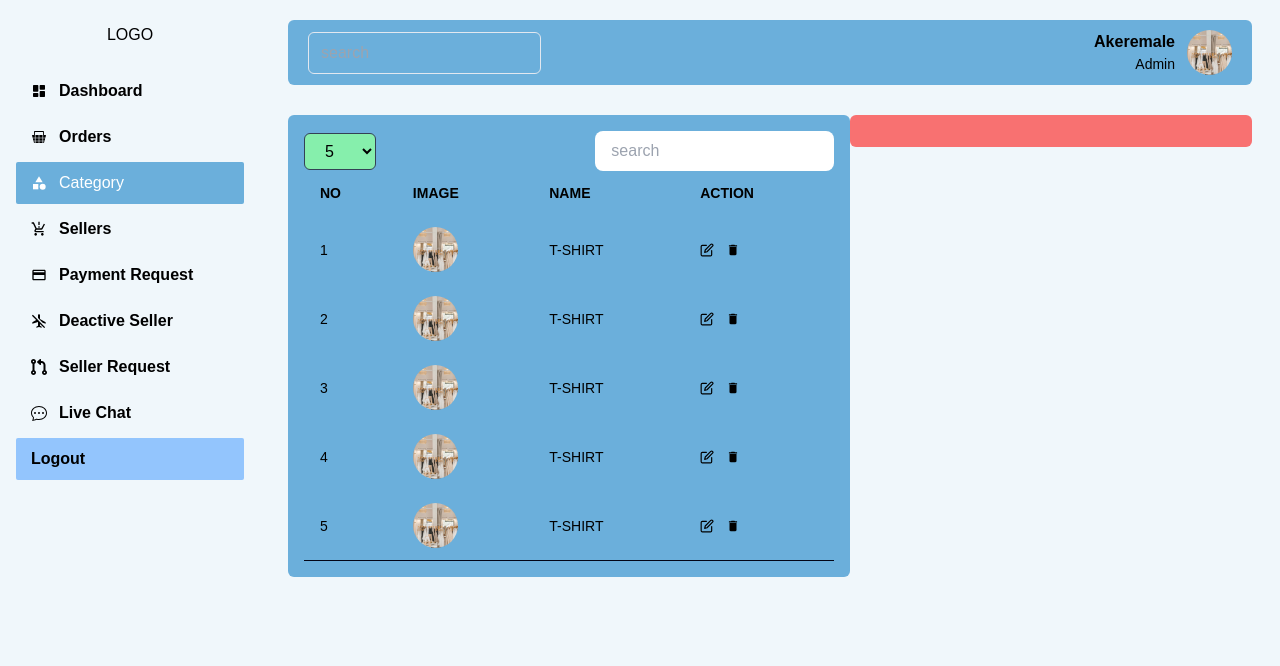
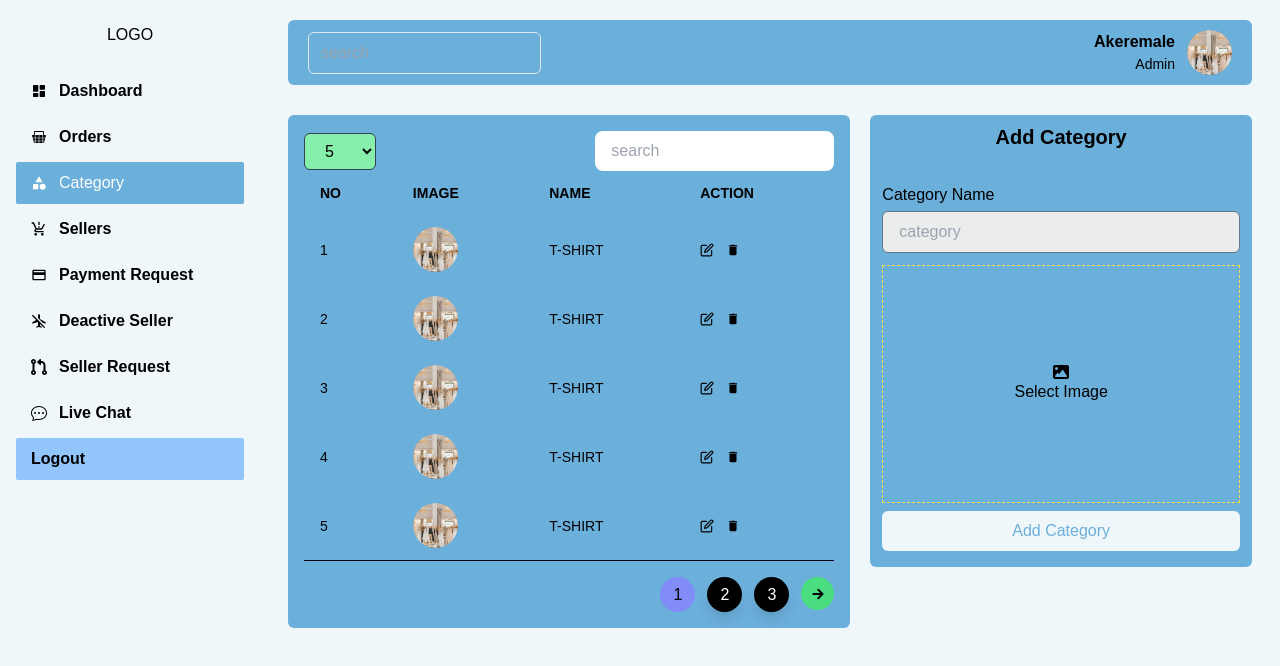
Before and after one commit to GboyegaAkere/fullstack-multivendor, a React (Create React App) app: page /admin/dashboard/category in a window 1280 px wide. Shown: the top 666 px of the page. Built offline with nearby package versions, Linux system fonts and the light colour scheme.

Commit message:
new commit

```diff
--- a/src/views/admin/Category.jsx
+++ b/src/views/admin/Category.jsx
@@ -1,16 +1,26 @@
 import React, { useState } from 'react'
-import { FaArrowsUpDown, } from "react-icons/fa6";
+import { FaArrowsUpDown, FaImage, } from "react-icons/fa6";
 import { FiEdit } from "react-icons/fi";
 import Pagination from '../Pagination';
 import LOGIN from "../../../src/images/login.png"
 import { Link } from 'react-router-dom';
 import { MdDelete } from "react-icons/md";
+import { IoMdCloseCircle } from 'react-icons/io';
 
 
 const Category = () => {
-    const [parPage, setParPage] = useState(5)
+    const [currentPage, setCurentPage] = useState(1)
+    const [search, setSearch] = useState("")
+    const [parPage, setParPage] =useState(5)
+    const [show, setShow] = useState(false)
   return (
     <div className='px-2 lg:px-7 pt-5'>
+
+      <div className='flex lg:hidden justify-between items-center mb-5 p-4 bg-green-300 rounded-md'>
+        <h1 className='font-semibold text-lg'>Category</h1>
+        <button onClick={()=>setShow(true)} className='bg-red-500 px-4 py-2 cursor-pointer rounded-sm text-sm'>Add</button>
+      </div>
+
         <div className='flex flex-wrap w-full'>
             <div className='w-full lg:w-7/12'>
                 <div className='w-full p-4 bg-[#6BAFDB] rounded-md'>
@@ -55,14 +65,41 @@
             </tbody>
           </table>
         </div>
+        <div className='w-full flex justify-end mt-4 bottom-4 left-4'>
+          <Pagination pageNumber={currentPage} setPageNumber={setCurentPage} totalItem={50} parPage={parPage} showItem={3}/>
+        </div>
+                </div>
+            </div>
+            <div className={`w-[320px] lg:w-5/12  translate-x-100  lg:relative lg:right-0 fixed ${show ? "right-0": "-right-[340px]"} z-[9999] top-0 transition-all duration-500`}>
+                <div className='w-full pl-5'>
+                  <div className='bg-[#6BAFDB] h-screen lg:h-auto px-3 py-2 lg:rounded-md '>
+                    <div className='flex justify-between items-center mb-4'>
+                      <h1 className='text-black font-semibold text-xl mb-4 w-full text-center'>Add Category</h1>
+                      <div onClick={()=>setShow(false)} className='block lg:hidden'>
+                          <IoMdCloseCircle/>
+                      </div>
+                    </div>
+                    <form>
+                      <div className='flex flex-col w-full gap-1 mb-3'>
+                            <label htmlFor='name'>Category Name</label>
+                            <input className='px-4 py-2 focus:border-indigo-500 outline-none bg-[#ebecec] border border-slate-500 rounded-md' type="text" id='name' name='cstegory_name' placeholder='category'/>
+                      </div>
+                      <div>
+                        <label className='flex justify-center
+                        items-center flex-col h-[238px] cursor-pointer border border-dashed hover:border-indigo-400 w-full border-yellow-300' htmlFor='image'>
+                          <span><FaImage/></span>
+                          <span>Select Image</span>
+                        </label>
+                        <input className='hidden' type="file" name='image' id='image' />
+                        <div>
+                          <button className='bg-[#F0F7FB] w-full px-7 py-2 my-2 rounded-md hover:shadow-sm text-[#6BAFDB]'>Add Category</button>
+                        </div>
+                      </div>
+                    </form>
+                  </div>
                 </div>
             </div>
 
-            <div className='w-full lg:w-5/12'>
-                <div className='w-full p-4 bg-red-400 rounded-md'>
-
-                </div>
-            </div>
         </div>
     </div>
   )
```
